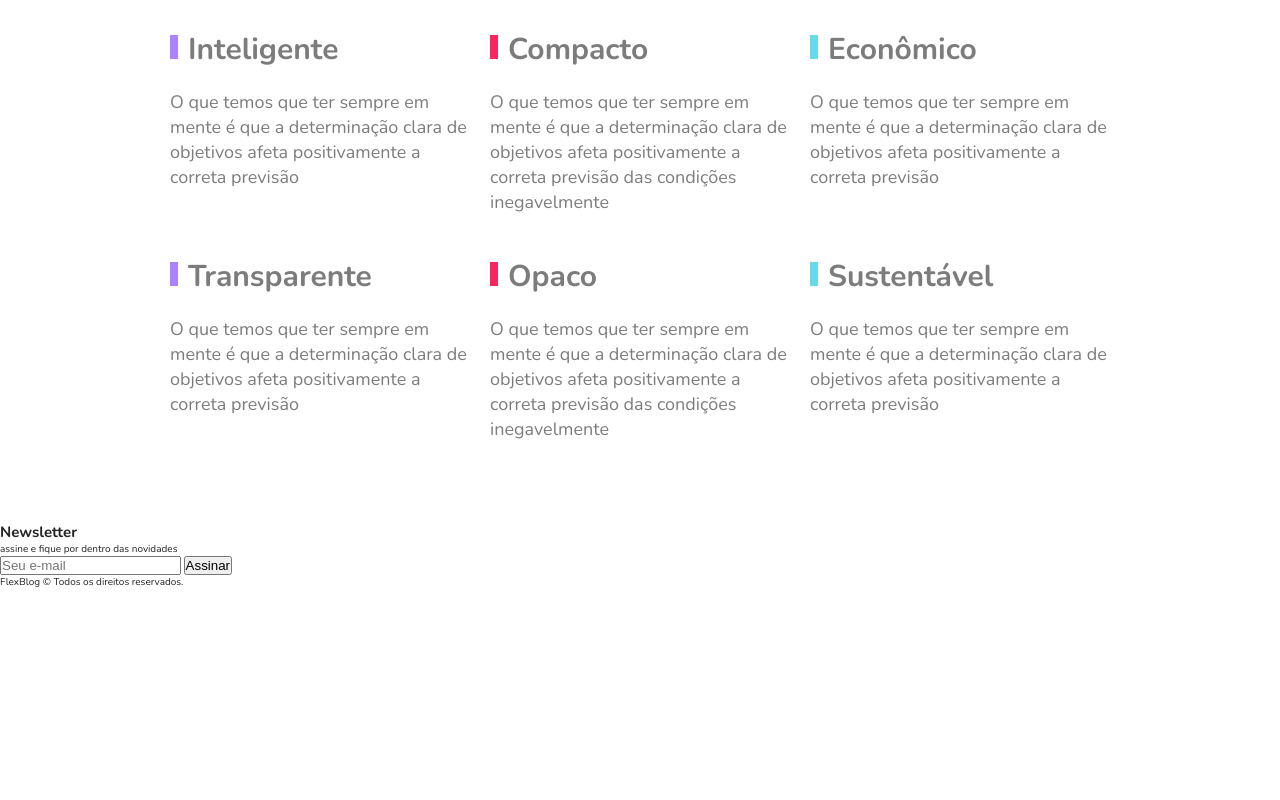
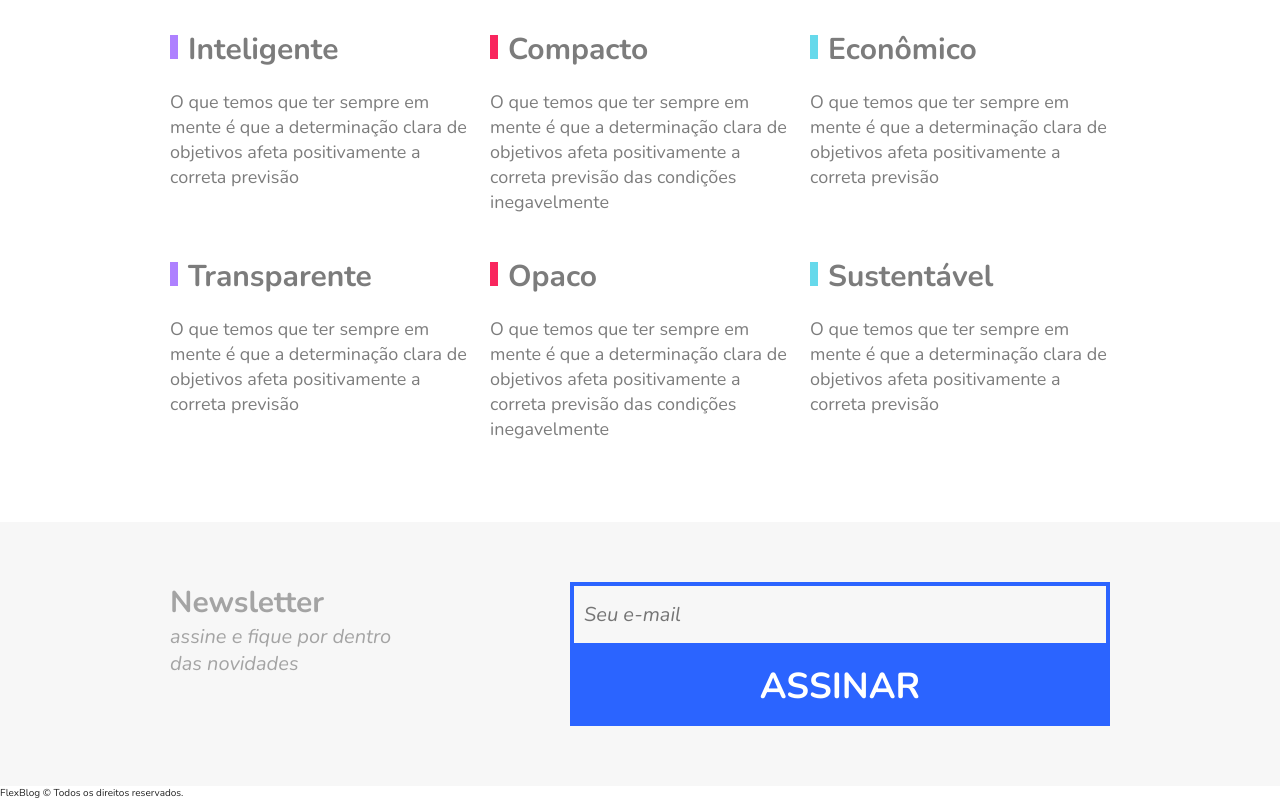
Before and after one commit to davidalves1/origamid-flex-blog, a plain HTML site: page index.html in a window 1280 px wide. Shown: the part 2456-3256 px from the top of the page. Before the commit the page ends 3045 px from the top, so only its background shows below. Drawn offline with nearby package versions, Linux system fonts and the light colour scheme.

Commit message:
feat: style for newsletter section

```diff
--- a/css/style.css
+++ b/css/style.css
@@ -17,6 +17,7 @@
 
   /* typography */
   --title-size: 4.8rem;
+  --font-family: "Nunito", Helvetica, Arial, sans-serif;
 }
 
 /* RESET CSS */
@@ -33,7 +34,7 @@ html {
 }
 
 body {
-  font-family: "Nunito", Helvetica, Arial, sans-serif;
+  font-family: var(--font-family);
   color: #222;
 }
 
@@ -48,6 +49,10 @@ a {
 img {
   display: block;
   max-width: 100%; /* Evita que as imagens estorem os seus containers */
+}
+
+input {
+  outline: 0;
 }
 
 /* SUPERINFO */
@@ -309,6 +314,7 @@ img {
   margin: 6rem auto;
   display: flex;
   flex-wrap: wrap;
+  background: white;
 }
 
 .quality-item {
@@ -347,3 +353,70 @@ img {
   color: var(--primary-gray);
   line-height: 1.4;
 }
+
+/* Newsletter */
+
+.newsletter {
+	background: #f7f7f7;
+	padding: 60px calc((100% - var(--max-width)) / 2); /* É o equivalente ao `margin: 60px auto;`, mas utilizando o padding para manter a cor de fundo sem utilizar outras divs */
+	display: flex;
+	flex-wrap: wrap;
+}
+
+.newsletter-info {
+	flex: 1 1 240px;
+	margin: 0 10px;
+}
+
+.newsletter-info h1 {
+	font-size: 3rem;
+	color: var(--secondary-gray);
+}
+
+.newsletter-info p {
+	font-size: 2rem;
+	font-style: italic;
+	max-width: 230px;
+	color: var(--secondary-gray);
+	margin-bottom: 10px;
+}
+
+.newsletter-form {
+	flex: 2 1 260px;
+	margin: 0 10px;
+	align-self: center;
+	display: flex;
+	flex-wrap: wrap;
+}
+
+.newsletter-form input {
+	flex: 3 1 260px;
+	font-size: 2rem;
+	color: var(--secondary-gray);
+	font-style: italic;
+	font-family: var(--font-family);
+	border: 4px solid var(--secondary-blue);
+	background: transparent;
+	padding: 15px 10px;
+	margin: 0px;
+	border-radius: 0px;
+}
+
+.newsletter-form button {
+	flex: 1 1 260px;
+	font-family: var(--font-family);
+	font-size: 3.6rem;
+	font-weight: bold;
+	text-transform: uppercase;
+	background: var(--secondary-blue);
+	color: var(--white);
+	margin: 0px;
+	cursor: pointer;
+	border: 0px;
+	padding: 15px 10px;
+  transition: 0.3s;
+}
+
+.newsletter-form button:hover {
+  background: var(--primary-blue);
+}
```
Also changed, not shown: index.html (+0 -2 lines).
